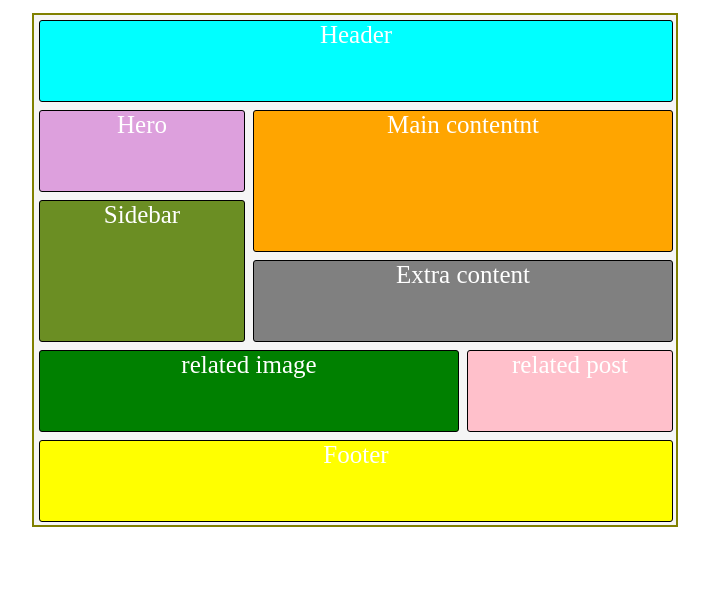
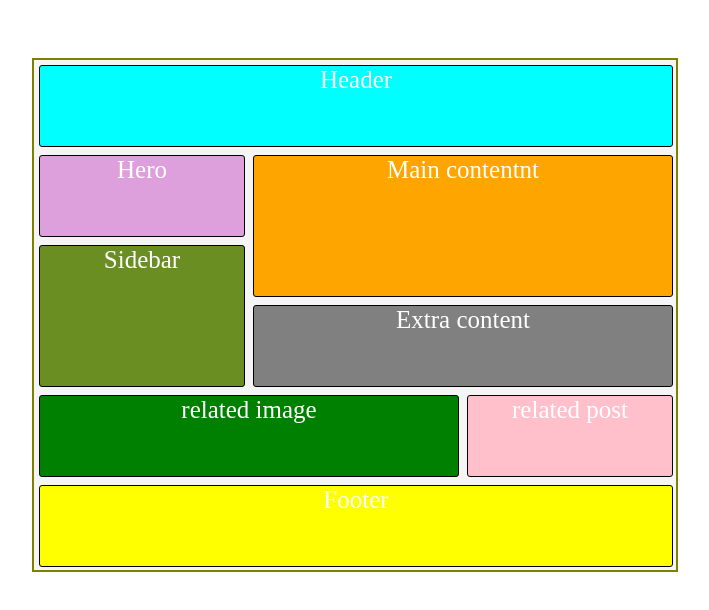
Before and after one commit to ssivaji-gb/grid, a plain HTML site: page index.html in a window 1280 px wide. Shown: the whole page, without its empty margins (285-994 px from the left). Drawn offline with Linux system fonts and the light colour scheme.

Commit message:
first commit

```diff
--- a/index.html
+++ b/index.html
@@ -76,7 +76,7 @@
         }
 
         body {
-            padding-top: 5px;
+            padding-top: 50px;
         }
 
         div {
```
